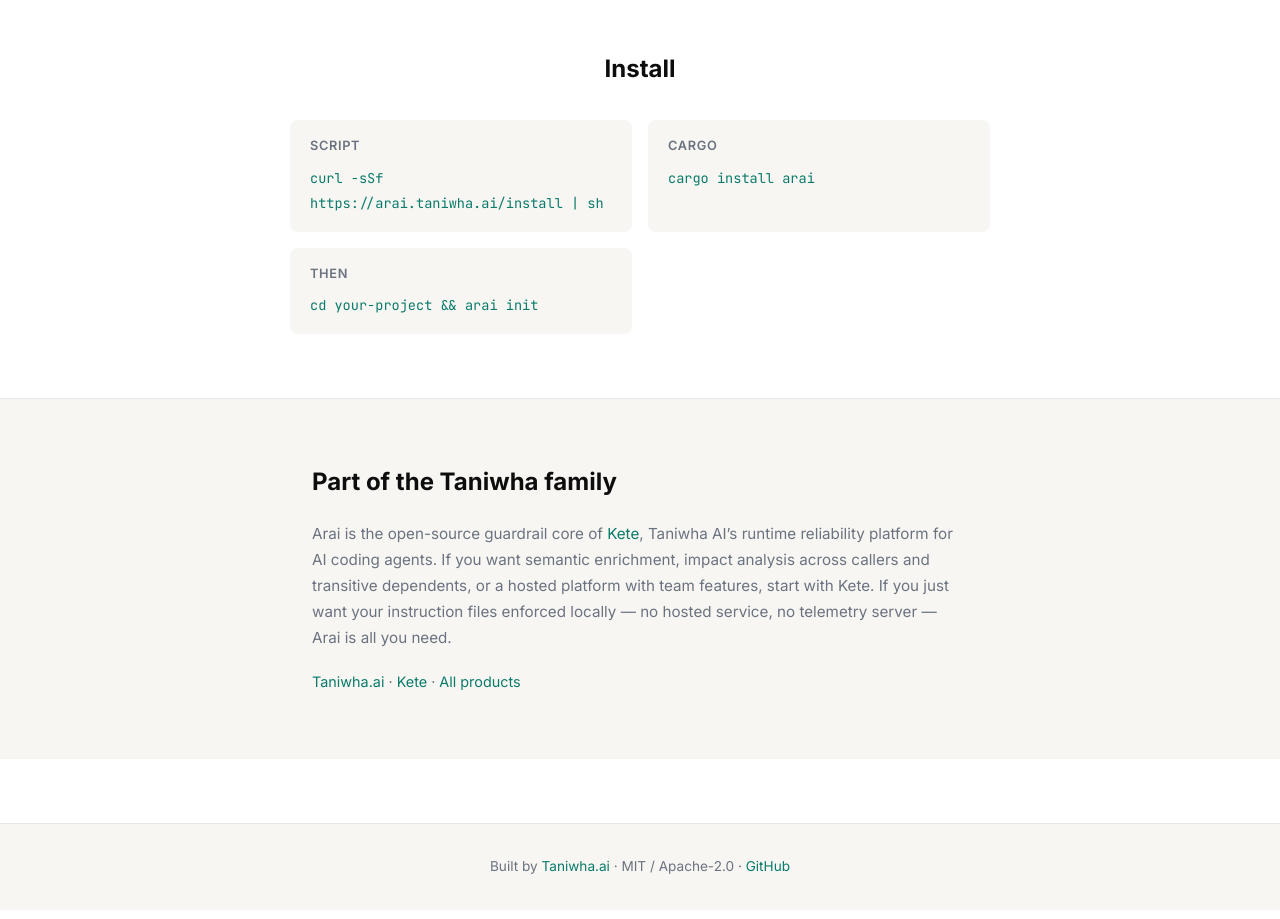
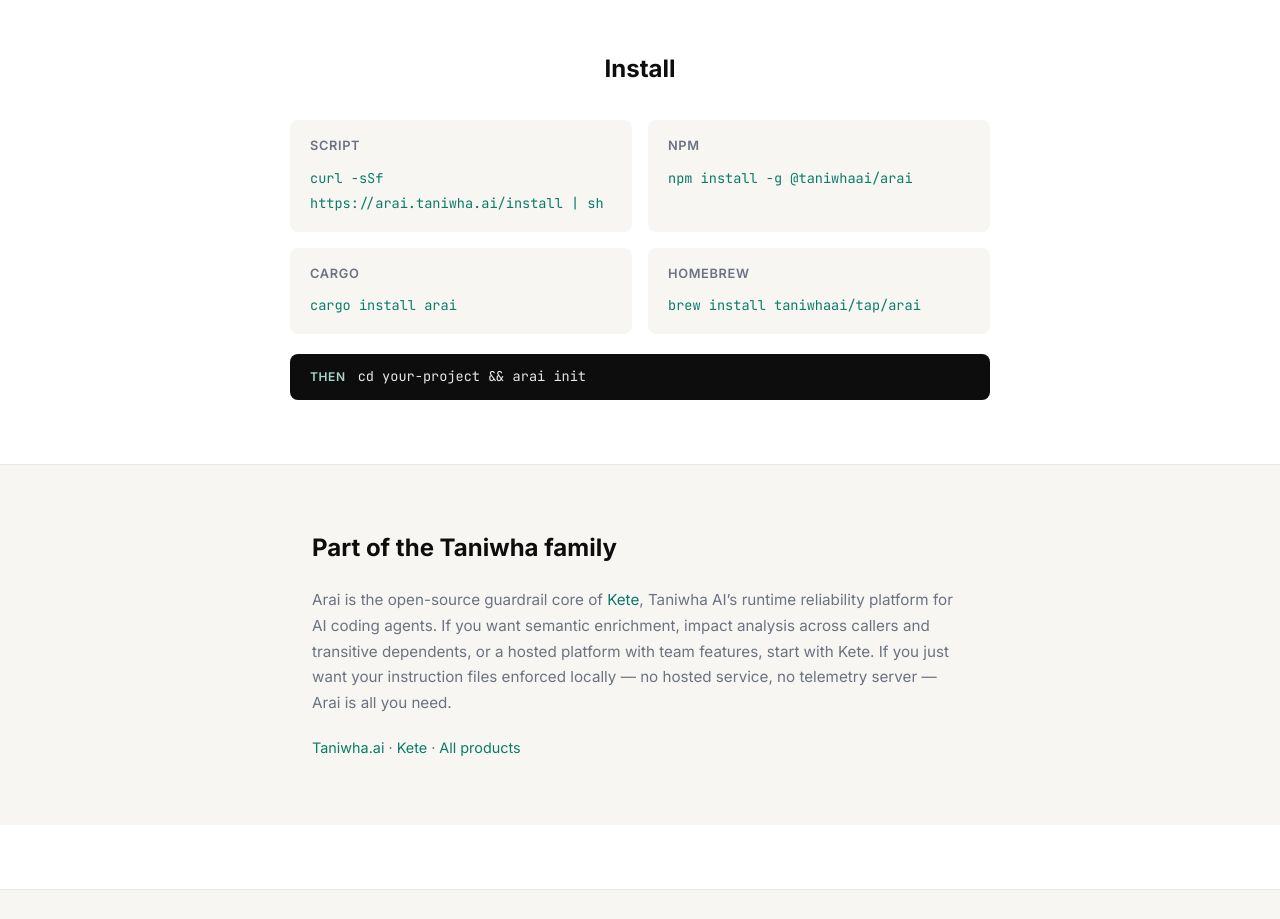
Before and after one commit to taniwhaai/arai, a plain HTML site: page site/index.html in a window 1280 px wide. Shown: the part 1460-2379 px from the top of the page. Drawn offline with Linux system fonts and the light colour scheme.

Commit message:
docs(site): restore npm + add Homebrew to install methods
The arai.taniwha.ai Install section listed only curl-script and
`cargo install arai`, missing the npm package (shipped in v0.1.11,
`npm install -g @taniwhaai/arai`) and Homebrew (also in the README).
README lists five install methods, the site was showing two.

Restructure: the 3-cell row (Script, Cargo, "Then") is replaced with
a 2×2 grid of actual install methods (Script, npm, Cargo, Homebrew)
and the "Then: cd your-project && arai init" step moves to a
separate dark callout below the grid — usage instruction, not an
install method.

No README change needed — it already lists all four.

```diff
--- a/site/index.html
+++ b/site/index.html
@@ -156,6 +156,19 @@
         .method code {
             font-size: 0.85rem; color: var(--primary);
         }
+        .then-line {
+            max-width: 700px; margin: 1.25rem auto 0;
+            padding: 0.75rem 1.25rem; border-radius: 8px;
+            background: var(--text); color: #E5E7EB;
+            display: flex; align-items: center; gap: 0.75rem;
+            font-family: 'JetBrains Mono', monospace; font-size: 0.85rem;
+        }
+        .then-line .then-label {
+            color: var(--primary-light);
+            font-family: 'Inter', sans-serif;
+            font-size: 0.75rem; font-weight: 600;
+            text-transform: uppercase; letter-spacing: 0.05em;
+        }
 
         /* Family */
         .family {
@@ -291,13 +304,21 @@
                 <code>curl -sSf https://arai.taniwha.ai/install | sh</code>
             </div>
             <div class="method">
+                <div class="label">npm</div>
+                <code>npm install -g @taniwhaai/arai</code>
+            </div>
+            <div class="method">
                 <div class="label">Cargo</div>
                 <code>cargo install arai</code>
             </div>
             <div class="method">
-                <div class="label">Then</div>
-                <code>cd your-project && arai init</code>
+                <div class="label">Homebrew</div>
+                <code>brew install taniwhaai/tap/arai</code>
             </div>
+        </div>
+        <div class="then-line">
+            <span class="then-label">Then</span>
+            <code>cd your-project &amp;&amp; arai init</code>
         </div>
     </div>
 </section>
```
